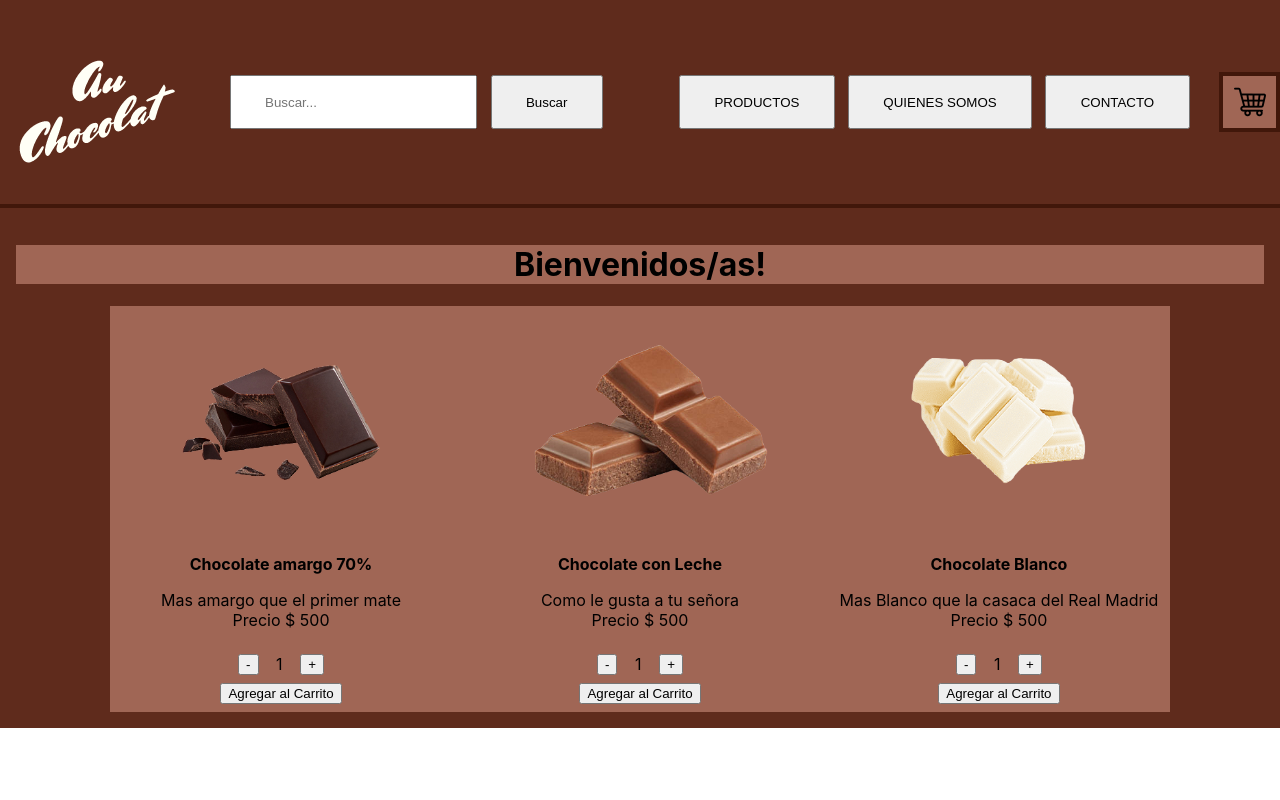
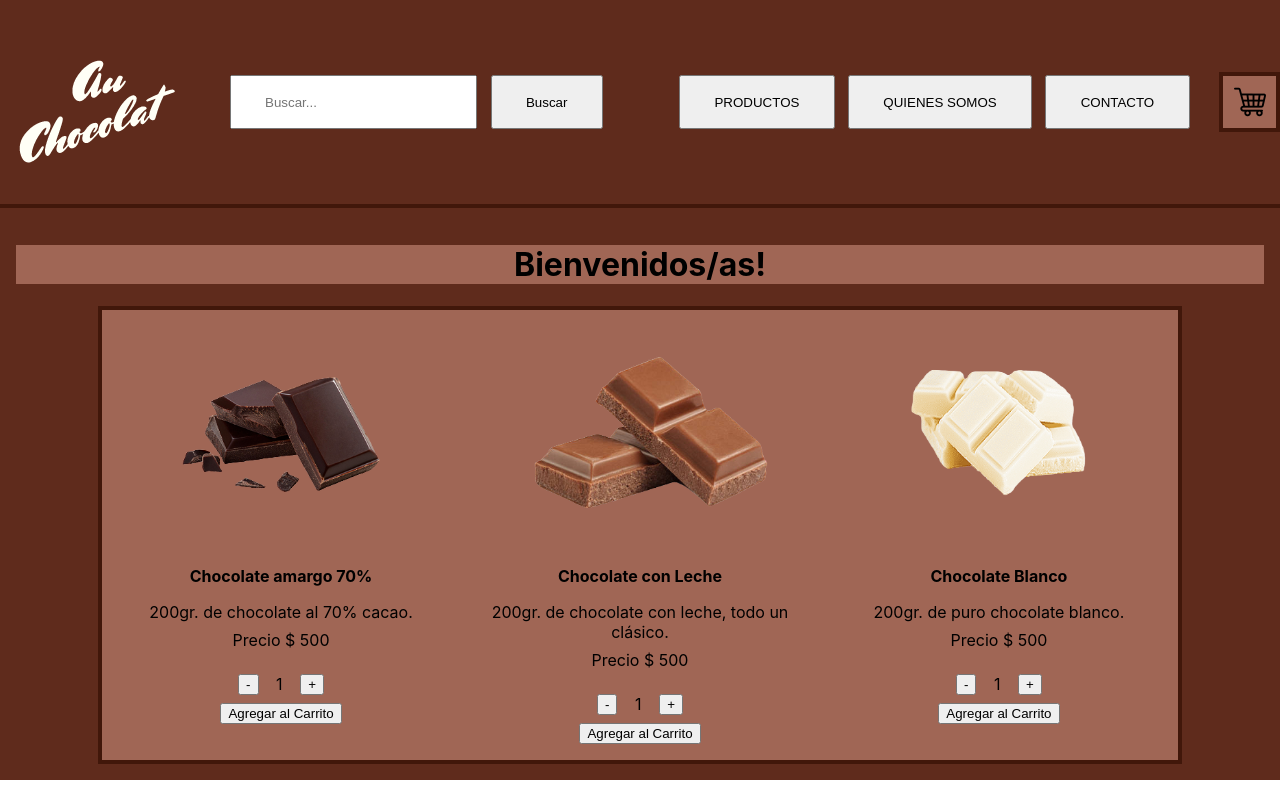
Before and after one commit to lkellner1404/react-comision-31200, a React (Create React App) app: page / in a window 1280 px wide. Built offline with nearby package versions, Linux system fonts and the light colour scheme.

Commit message:
pongo informacion de productos y un poco de css

```diff
--- a/src/components/Item/Item.js
+++ b/src/components/Item/Item.js
@@ -12,8 +12,8 @@ const Item = ({propiedad}) => {
             <Card.Body>
                 <Card.Title>{propiedad.title}</Card.Title>
                 <Card.Text>
-                    <span>{propiedad.description} </span>
-                    <span>Precio $ {propiedad.price}</span>
+                    <span className='desc'>{propiedad.description} </span>
+                    <span className='precio'>Precio $ {propiedad.price}</span>
                 </Card.Text>
                 <ItemCount  stock={propiedad.stock} initial="1" />
             </Card.Body>
--- a/src/components/Item/style.css
+++ b/src/components/Item/style.css
@@ -20,3 +20,6 @@
 .card-text>span{
     display: block;
 }
+.card-text>.desc{
+    margin-bottom: .5em;
+}
--- a/src/components/ItemList/style.css
+++ b/src/components/ItemList/style.css
@@ -1,7 +1,8 @@
 .cardsProductos{
-
     background-color: #A06655;
+    padding: 0.5em;
     margin: 0 auto;
+    border: 4px solid #41170A;
     width: 85%;
     display: grid;
     grid-template-columns: repeat(3, 1fr);
--- a/src/utilities/getFetch.js
+++ b/src/utilities/getFetch.js
@@ -2,7 +2,7 @@
 let productos = [{
     id: '1',
     title: 'Chocolate amargo 70%',
-    description: 'Mas amargo que el primer mate',
+    description: '200gr. de chocolate al 70% cacao.',
     price: 500,
     foto: './assets/img/chocoamargo.png',
     altFoto: 'tableta chocolate amargo',
@@ -11,7 +11,7 @@ let productos = [{
 {
     id: '2',
     title: 'Chocolate con Leche',
-    description: 'Como le gusta a tu señora',
+    description: '200gr. de chocolate con leche, todo un clásico.',
     price: 500,
     foto: './assets/img/chococonleche.png',
     altFoto: 'tableta chocolate con leche',
@@ -20,7 +20,7 @@ let productos = [{
 {
     id: '3',
     title: 'Chocolate Blanco',
-    description: 'Mas Blanco que la casaca del Real Madrid',
+    description: '200gr. de puro chocolate blanco.',
     price: 500,
     foto: './assets/img/chocoblanco.png',
     altFoto: 'tableta chocolate blanco',
```
